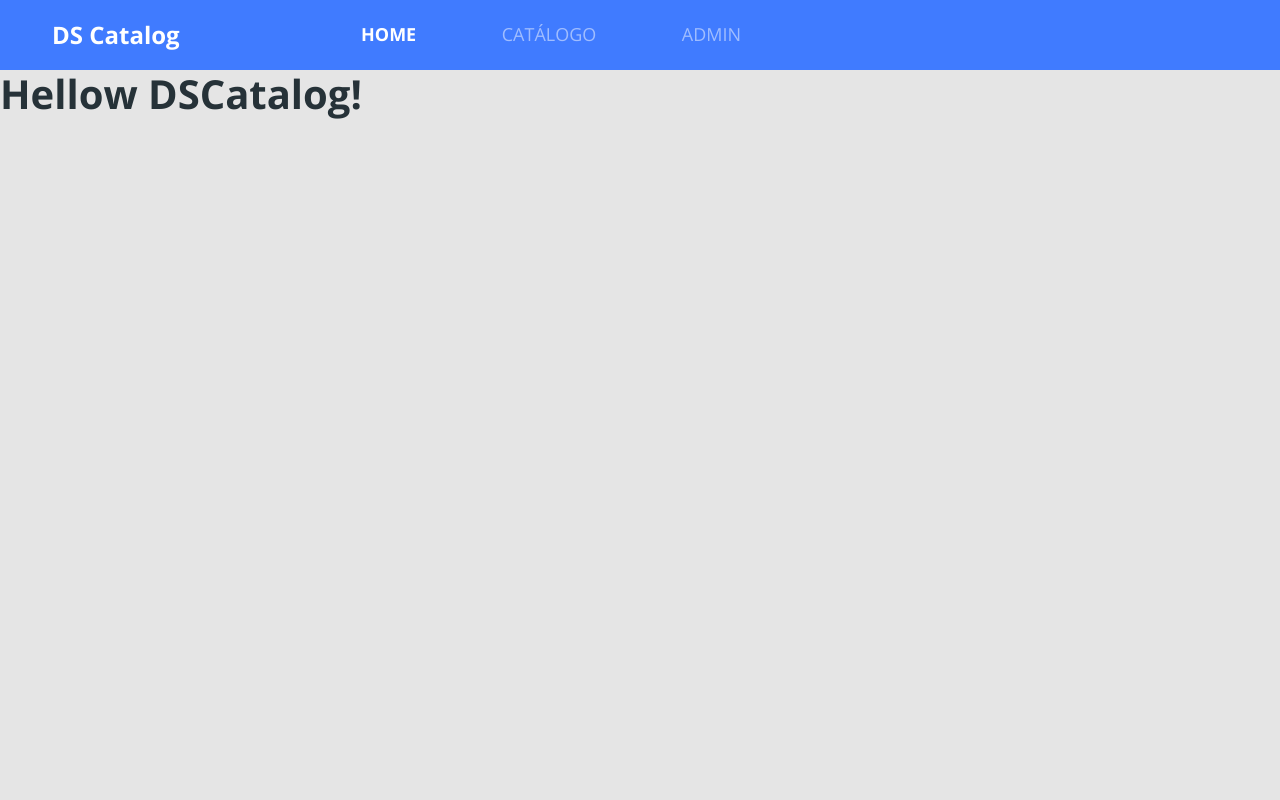
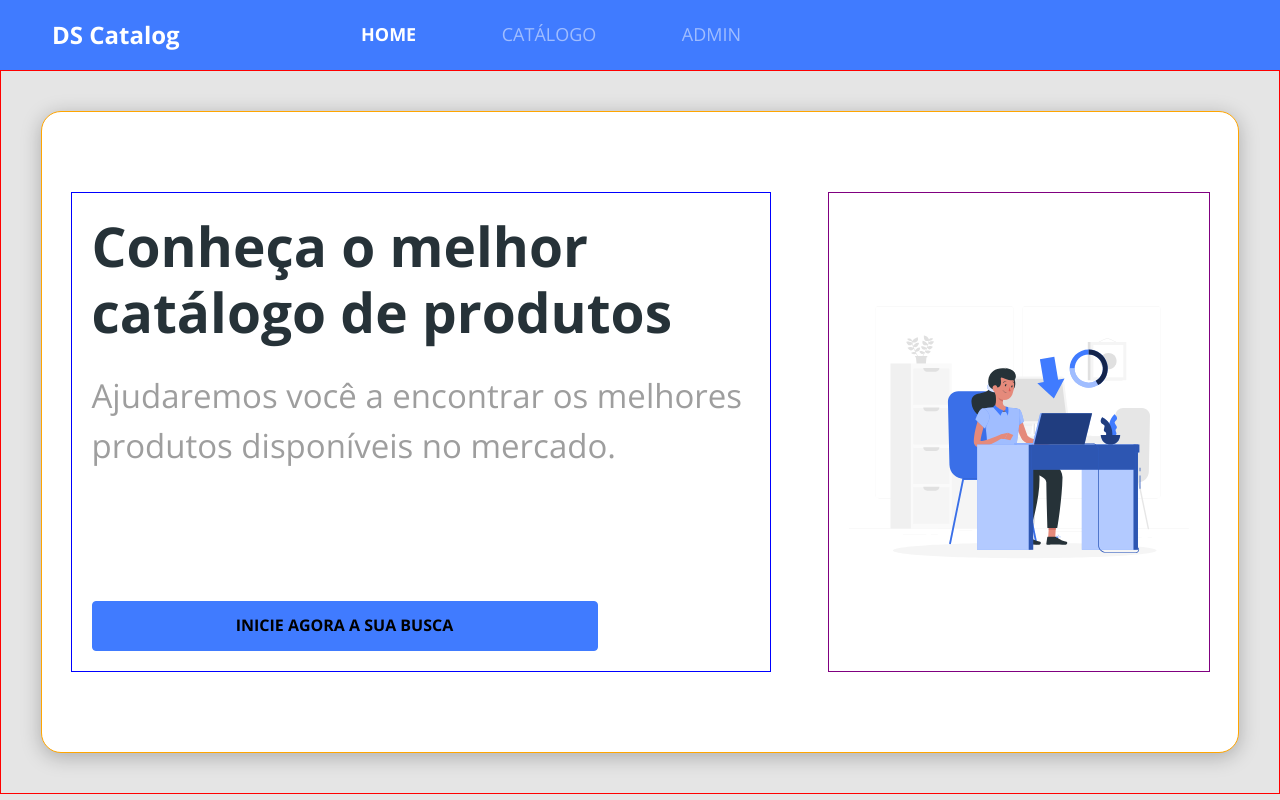
Before and after one commit to luizcornelli/dscatalog-bootcamp-turma9, a React (Create React App) app in the folder frontend/: page / in a window 1280 px wide. Built offline with nearby package versions, Linux system fonts and the light colour scheme.

Commit message:
Home style

```diff
--- a/frontend/src/App.tsx
+++ b/frontend/src/App.tsx
@@ -1,12 +1,11 @@
 import './assets/styles/custom.scss';
 import './App.css';
-import Navbar from 'components/Navbar';
+import Home from 'pages/Home';
 
 const App = () => {
   return (
     <>
-      <Navbar />
-      <h1>Hellow DSCatalog!</h1>
+      <Home/>
     </>
   );
 };
--- /dev/null
+++ b/frontend/src/components/ButtomIcon/index.tsx
@@ -0,0 +1,11 @@
+import './styles.css';
+
+const ButtomIcon = () => {
+  return (
+    <button className="btn btn-primary btn-icon">
+      <h6>INICIE AGORA A SUA BUSCA</h6>
+    </button>
+  );
+};
+
+export default ButtomIcon;
--- /dev/null
+++ b/frontend/src/components/ButtomIcon/styles.css
@@ -0,0 +1,3 @@
+.btn-icon{
+    height: 50px;
+}
--- /dev/null
+++ b/frontend/src/pages/Home/index.tsx
@@ -0,0 +1,31 @@
+import { ReactComponent as MainImage } from 'assets/images/main-image.svg';
+import ButtomIcon from 'components/ButtomIcon';
+import Navbar from 'components/Navbar';
+import './styles.css';
+
+const Home = () => {
+  return (
+    <>
+      <Navbar />
+      <div className="home-container">
+        <div className="home-card">
+          <div className="home-content-container">
+            <div>
+              <h1>Conheça o melhor catálogo de produtos</h1>
+              <p>
+                Ajudaremos você a encontrar os melhores produtos disponíveis no
+                mercado.
+              </p>
+            </div>
+            <ButtomIcon />
+          </div>
+          <div className="home-image-container">
+            <MainImage />
+          </div>
+        </div>
+      </div>
+    </>
+  );
+};
+
+export default Home;
--- /dev/null
+++ b/frontend/src/pages/Home/styles.css
@@ -0,0 +1,136 @@
+.home-container{
+    padding: 10px;
+    font-size: 20px;
+    text-align: center;
+    border: 1px solid red;
+}
+
+.home-card{
+    background-color: #FFFFFF;
+    display: flex;
+    flex-direction: column-reverse;
+    box-shadow: 0px 4px 20px rgba(0, 0, 0, 0.25);
+    border-radius: 20px;
+    border: 1px solid orange;
+}
+
+.home-content-container{
+    display: flex;
+    flex-direction: column;
+    align-items: center;
+    padding: 10px 10px 60px 10px;
+    border: 1px solid blue;
+
+}
+
+.home-content-container h1{
+    width: 260px;
+    font-size: 1em;
+    margin-bottom: 15px;
+}
+
+.home-content-container p{
+    width: 260px;
+    color: #9E9E9E;
+    font-size: 0.6em;
+    margin-bottom: 30px;
+}
+
+.home-image-container{
+    padding: 50px 15px;
+    border: 1px solid purple;
+
+}
+
+.home-image-container svg {
+    width: 100%;
+    height: auto;
+}
+
+@media (min-width: 576px){
+    .home-container{
+        padding: 15px;
+        font-size: 40px;
+    }
+    .home-content-container h1{
+        width: 506px;
+        margin-bottom: 20px;
+    }
+    .home-content-container p{
+        width: 506px;
+        margin-bottom: 20px;
+    }
+    .home-content-container button{
+        width: 506px;
+
+    }
+    .home-image-container svg {
+        width: 506px;
+    }
+}
+
+@media (min-width: 768px){
+    .home-image-container {
+        padding: 100px 20px;
+    }
+
+    .home-content-container{
+        padding: 20px 20px 100px 20px;
+    }
+}
+
+@media (min-width: 992px){
+
+    .home-container{
+        padding: 40px;
+        font-size: 55px;
+    }
+    .home-image-container {
+        padding: 125px 20px;
+    }
+
+    .home-content-container{
+        padding: 20px 20px 150px 20px;
+    }
+    .home-content-container h1{
+        width: 700px;
+        margin-bottom: 26px;
+    }
+
+    .home-content-container p{
+        width: 700px;
+        margin-bottom: 47px;
+    }
+
+}
+
+@media (min-width: 1200px){
+    .home-card{
+        flex-direction: row;
+        justify-content: space-around;
+        padding: calc(((85vh - 480px) / 2) - 20px) 0;
+    }
+    .home-content-container{
+        height: 480px;
+        width: 700px;
+        padding: 20px;
+        align-items: flex-start;
+        text-align: left;
+        align-content: space-between;
+        flex-flow: wrap;
+    }
+    .home-image-container {
+        display: flex;
+        align-items: center;
+        padding: 20px;
+    }
+    .home-image-container svg{
+        width: 100%;
+    }
+}
+
+@media (min-width: 1400px){
+    .home-image-container svg{
+        width: 480px;
+    }
+}
```
Also changed, not shown: frontend/src/assets/images/main-image.svg (added).
